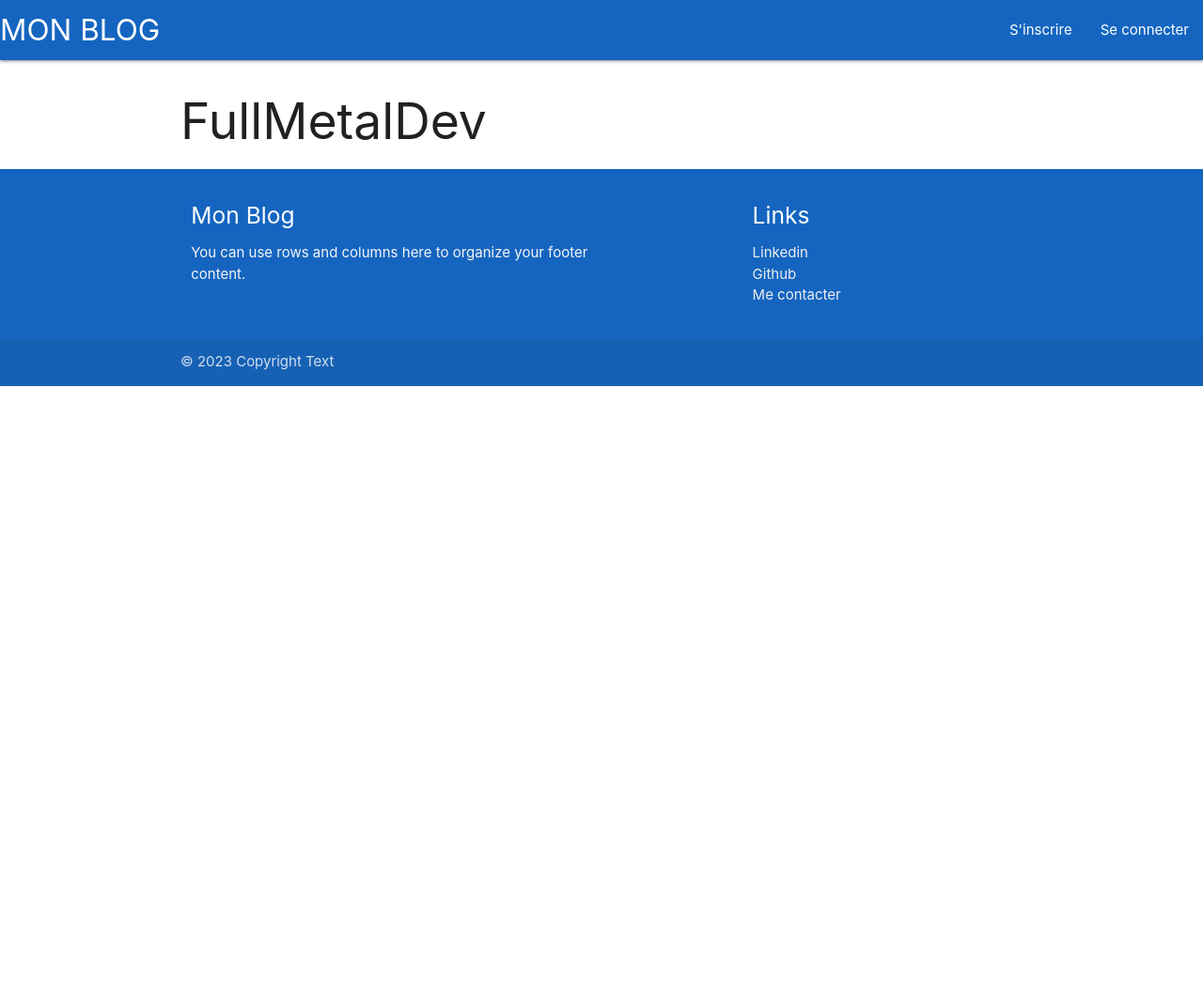
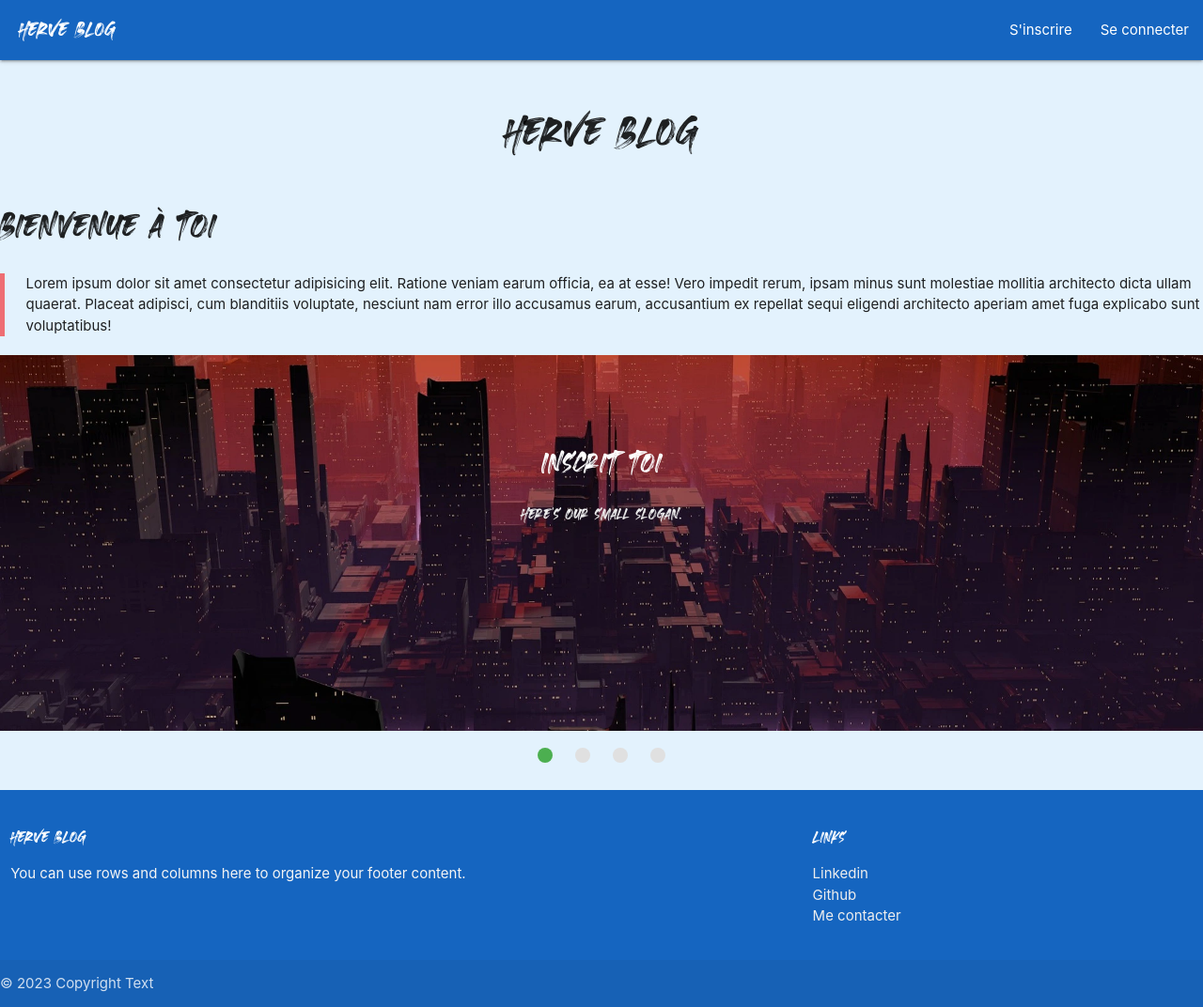
Before and after one commit to Herve-Dev/P5_Blog_PHP, a PHP site: page / in a window 1280 px wide. Shown: the whole page at 94% size. Before the commit the page ends 411 px from the top, so only its background shows below. Run offline with PHP 8.4, Linux system fonts and the light colour scheme; data that the repository does not hold is empty.

Commit message:
work on frontend homepage

```diff
--- a/Views/default.php
+++ b/Views/default.php
@@ -8,14 +8,14 @@
     <link rel="shortcut icon" href="#" type="image/x-icon">
     <link href="https://fonts.googleapis.com/icon?family=Material+Icons" rel="stylesheet">
     <link rel="stylesheet" href="https://cdnjs.cloudflare.com/ajax/libs/materialize/1.0.0/css/materialize.min.css">
-    <link rel="stylesheet" href="style.css">
-    <title>Mon Blog</title>
+    <link rel="stylesheet" href="/css/style.css" type="text/css">
+    <title>HERVE BLOGg</title>
 </head>
 
 <body>
     <nav>
         <div class="nav-wrapper blue darken-3">
-            <a href="/" class="brand-logo ">MON BLOG</a>
+            <a href="/" class="brand-logo"> HERVE BLOG</a>
             <ul id="nav-mobile" class="right hide-on-med-and-down">
 
                 <?php if (isset($_SESSION['user']) && !empty($_SESSION['user']['id'])) : ?>
@@ -30,24 +30,24 @@
                             <img src="/image/avatar_image/<?php echo $_SESSION['user']['avatar'] ?>" alt="Contact Person">
                             <?php echo $_SESSION['user']['username']; ?>
                         </div>
-                    <li><a href="user/logout">Se déconnecter </a></li>
+                    <li><a href="/user/logout">Se déconnecter </a></li>
                 <?php else : ?>
 
-                    <li><a href="user/register">S'inscrire</a></li>
-                    <li><a href="user/login">Se connecter</a></li>
+                    <li><a href="/user/register">S'inscrire</a></li>
+                    <li><a href="/user/login">Se connecter</a></li>
 
                 <?php endif; ?>
             </ul>
         </div>
     </nav>
 
-    <div class="container"> <?= $content ?></div>
+    <main class="container"> <?= $content ?></main>
 
     <footer class="page-footer blue darken-3">
         <div class="container">
             <div class="row">
                 <div class="col l6 s12">
-                    <h5 class="white-text">Mon Blog</h5>
+                    <h5 class="white-text">HERVE BLOG</h5>
                     <p class="grey-text text-lighten-4">You can use rows and columns here to organize your footer content.</p>
                 </div>
                 <div class="col l4 offset-l2 s12">
@@ -68,6 +68,7 @@
     </footer>
 
     <script src="https://cdnjs.cloudflare.com/ajax/libs/materialize/1.0.0/js/materialize.min.js"></script>
+    <script src="/js/index.js"></script>
 </body>
 
 </html>
--- a/Views/main/index.php
+++ b/Views/main/index.php
@@ -1,3 +1,44 @@
 <div>
-    <h2>FullMetalDev</h2>
+    <h1 class="blog-name">HERVE BLOG</h1>
+    <h2>Bienvenue à toi</h2>
+    <blockquote>
+      Lorem ipsum dolor sit amet consectetur adipisicing elit.
+      Ratione veniam earum officia, ea at esse! Vero impedit rerum,
+      ipsam minus sunt molestiae mollitia architecto dicta ullam quaerat.
+      Placeat adipisci, cum blanditiis voluptate, nesciunt nam error illo accusamus earum,
+      accusantium ex repellat sequi eligendi architecto aperiam amet fuga explicabo sunt voluptatibus!
+    </blockquote>
 </div>
+
+<div class="slider">
+    <ul class="slides">
+      <li>
+        <img src="/image/slider-home/sci-fi-town.webp">
+        <div class="caption center-align">
+          <h3>Inscrit toi</h3>
+          <h5 class="light grey-text text-lighten-3">Here's our small slogan.</h5>
+        </div>
+      </li>
+      <li>
+        <img src="/image/slider-home/pexels-stacey-koen.webp">
+        <div class="caption left-align">
+          <h3>Connecte toi</h3>
+          <h5 class="light grey-text text-lighten-3">Here's our small slogan.</h5>
+        </div>
+      </li>
+      <li>
+        <img src="/image/slider-home/work-harder.webp">
+        <div class="caption right-align">
+          <h3>Découvre mes articles</h3>
+          <h5 class="light grey-text text-lighten-3">Here's our small slogan.</h5>
+        </div>
+      </li>
+      <li>
+        <img src="/image/slider-home/game-console.webp">
+        <div class="caption center-align">
+          <h3>#CHILL</h3>
+          <h5 class="light grey-text text-lighten-3">Here's our small slogan.</h5>
+        </div>
+      </li>
+    </ul>
+  </div><br>
--- a/Views/post/index.php
+++ b/Views/post/index.php
@@ -1,4 +1,3 @@
-<h1>Page des posts</h1>
 <?php foreach ($posts as $post) : ?>
     <div class="row">
         <div class="col s12 m7">
--- a/Views/user/login.php
+++ b/Views/user/login.php
@@ -1,3 +1,3 @@
-<h1>Connexion</h1>
-<?= $loginForm ?>
-<a href="/user/register"> Pas encore inscrit ?</a>
+<h1 class="center-align">Connexion</h1>
+<?= $loginForm ?><br>
+<a class="user-form" href="/user/register"> Pas encore inscrit ?</a>
--- a/Views/user/register.php
+++ b/Views/user/register.php
@@ -1,3 +1,3 @@
 <h1>Inscription</h1>
-<?= $registerForm ?>
-<a href="/user/login"> déja inscrit</a>
+<?= $registerForm ?><br>
+<a class="user-form" href="/user/login"> déjà inscrit</a>
--- /dev/null
+++ b/public/css/style.css
@@ -0,0 +1,41 @@
+@font-face {
+    font-family: 'Heaters';
+    src: url('/css/Heaters.otf') format('truetype');
+}
+
+body {
+    display: flex;
+    min-height: 100vh;
+    flex-direction: column;
+    background-color: #e3f2fd;
+}
+
+main {
+    flex: 1 0 auto;
+}
+
+h1 {
+    display: flex;
+    justify-content: center;
+}
+
+.user-form {
+    font-size: 21px;
+}
+
+.brand-logo{
+    font-family: 'Heaters', sans-serif;
+    margin-left: 20px;
+}
+
+.blog-name {
+    font-family: 'Heaters', sans-serif;
+}
+
+.container {
+    width: 100%;
+}
+
+h3, h5, h1, h2 {
+    font-family: 'Heaters', sans-serif;
+}
--- /dev/null
+++ b/public/js/index.js
@@ -0,0 +1,4 @@
+document.addEventListener('DOMContentLoaded', function() {
+    var elems = document.querySelectorAll('.slider');
+    var instances = M.Slider.init(elems);
+});
--- a/public/style.css
+++ /dev/null
@@ -1,3 +0,0 @@
-h1 {
-    color: blue;
-}
```
Also changed, not shown: public/css/Heaters.otf (added), public/image/Logo-blog.png (added), public/image/slider-home/game-console.webp (added), public/image/slider-home/sci-fi-town.webp (added), public/image/slider-home/work-harder.webp (added), 1 other file.
